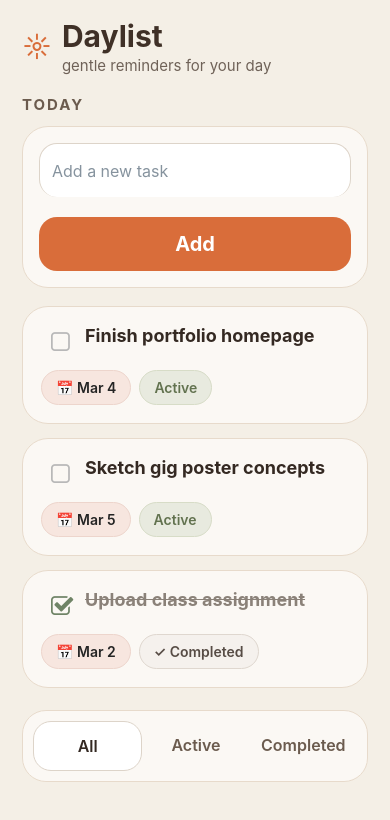
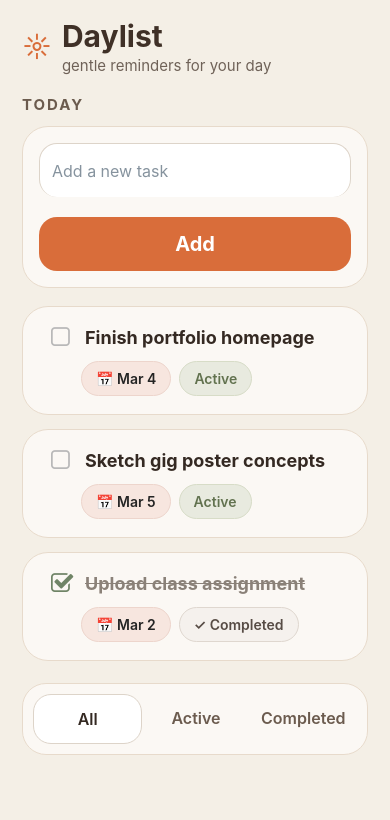
Before and after one commit to niahsage/expo-todo-list, a React Native app: screen / in a window 390 px wide. Shown: the top 820 px of the page. Built offline with nearby package versions, Linux system fonts and the light colour scheme.

Commit message:
Update App.js

```diff
--- a/App.js
+++ b/App.js
@@ -317,7 +317,6 @@ const styles = StyleSheet.create({
     fontSize: 18,
     fontWeight: '700',
     color: '#342922',
-    marginBottom: 12,
   },
   completedTaskText: {
     textDecorationLine: 'line-through',
@@ -328,6 +327,7 @@ const styles = StyleSheet.create({
     flexDirection: 'row',
     flexWrap: 'wrap',
     gap: 8,
+    marginLeft: 40,
   },
   datePill: {
     backgroundColor: '#f7e6df',
```
Lines whose indentation alone changed are shown as unchanged.
